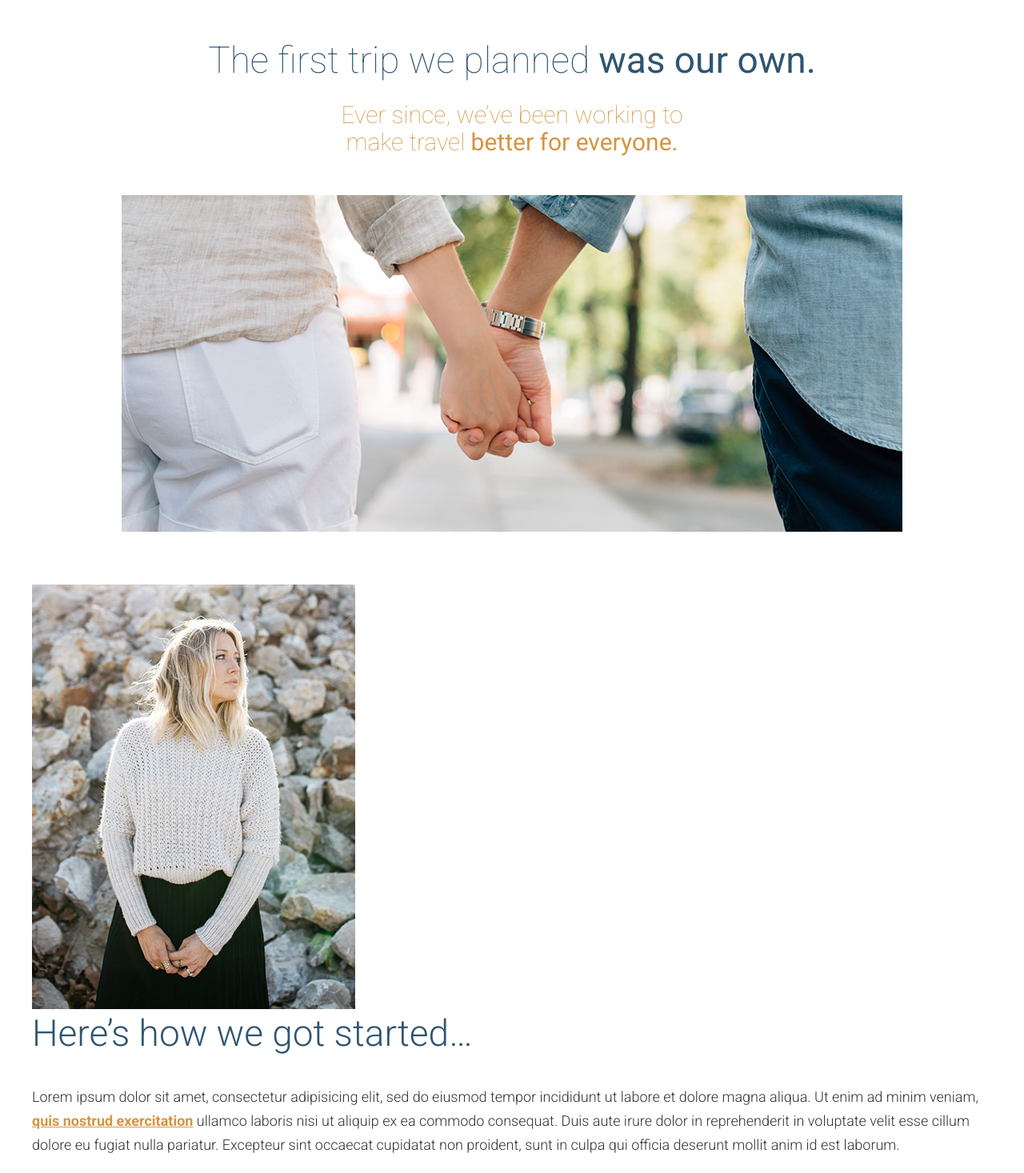
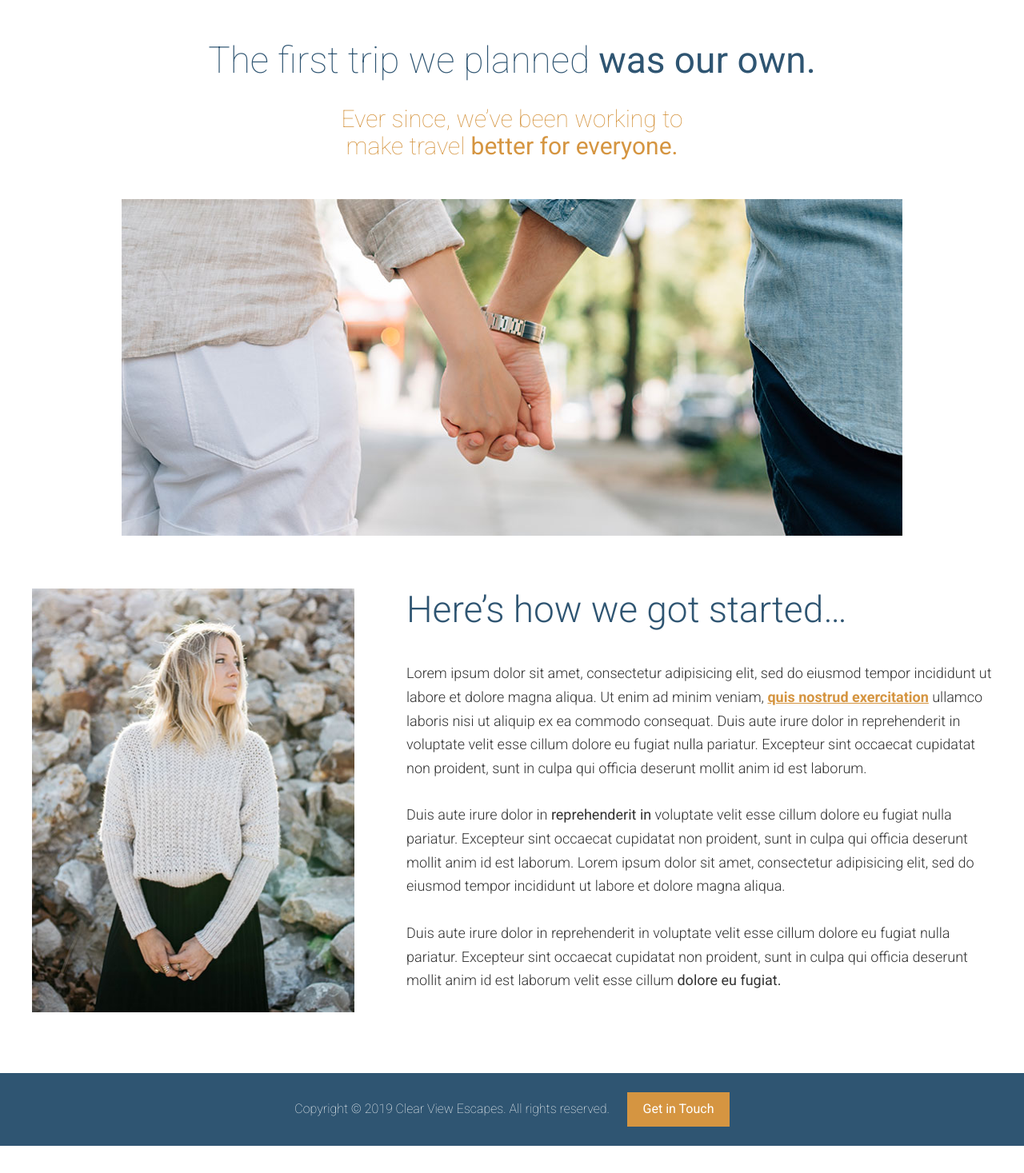
Before and after one commit to nva12/react-travel-site, a React (Create React App) app: page / in a window 1280 px wide. Shown: the part 678-2145 px from the top of the page at 80% size. After the commit the page ends 2111 px from the top, so only its background shows below. Built offline with nearby package versions, Linux system fonts and the light colour scheme.

Commit message:
complete OurBeginning section

```diff
--- /dev/null
+++ b/src/components/Column.js
@@ -0,0 +1,106 @@
+import React from 'react';
+import styled, { css } from 'styled-components';
+import { respondTo } from '../styles/mixins';
+
+const ColumContainer = styled.div`
+  ${(props) =>
+    props.col4Md &&
+    css`
+      ${respondTo.md`
+    float: left;
+    width: 33.33%;
+  `}
+    `}
+
+  ${(props) =>
+    props.col4MdLarger &&
+    css`
+      ${respondTo.md`
+    width: 37%;
+  `}
+    `}
+
+${(props) =>
+    props.col6Md &&
+    css`
+      ${respondTo.md`
+    float: left;
+    width: 50%;
+  `}
+    `}
+
+${(props) =>
+    props.col8Md &&
+    css`
+      ${respondTo.md`
+    float: left;
+    width: 66.66%;
+  `}
+    `}
+
+${(props) =>
+    props.col8MdSmaller &&
+    css`
+      ${respondTo.md`
+    width: 63%;
+  `}
+    `}
+
+
+    ${(props) =>
+    props.marginBottomUntilMd &&
+    css`
+      margin-bottom: 1rem;
+      ${respondTo.md`margin-bottom: 0;`}
+    `}
+
+${(props) =>
+    props.col4Lg &&
+    css`
+      ${respondTo.lg`
+    float: left;
+    width: 33.33%;
+  `}
+    `}
+
+${(props) =>
+    props.equalHeightAtLg &&
+    css`
+      & > div {
+        float: none;
+        display: flex;
+      }
+      ${respondTo.lg`
+    display: flex;
+  `}
+    `}
+`;
+
+const Column = ({ ...props }) => {
+  const {
+    col4Md,
+    col4MdLarger,
+    col6Md,
+    col8Md,
+    col8MdSmaller,
+    marginBottomUntilMd,
+    col4Lg,
+    equalHeightAtLg,
+  } = props;
+  return (
+    <ColumContainer
+      col4Md={col4Md}
+      col4MdLarger={col4MdLarger}
+      col6Md={col6Md}
+      col8Md={col8Md}
+      col8MdSmaller={col8MdSmaller}
+      marginBottomUntilMd={marginBottomUntilMd}
+      col4Lg={col4Lg}
+      equalHeightAtLg={equalHeightAtLg}
+    >
+      {props.children}
+    </ColumContainer>
+  );
+};
+
+export default Column;
--- a/src/components/Headline.js
+++ b/src/components/Headline.js
@@ -62,7 +62,7 @@ const StyledHeadline = styled.h2`
     `}
 `;
 
-const Headline = ({ ...props }) => {
+export const Headline2 = ({ ...props }) => {
   const {
     centered,
     secondary,
@@ -89,4 +89,30 @@ const Headline = ({ ...props }) => {
   );
 };
 
-export default Headline;
+export const Headline3 = ({ ...props }) => {
+  const {
+    centered,
+    secondary,
+    small,
+    narrow,
+    light,
+    smallMarginBottom,
+    largeMarginBottom,
+    noMarginTop,
+  } = props;
+  return (
+    <StyledHeadline
+      as="h3"
+      centered={centered}
+      secondary={secondary}
+      small={small}
+      narrow={narrow}
+      light={light}
+      smallMarginBottom={smallMarginBottom}
+      largeMarginBottom={largeMarginBottom}
+      noMarginTop={noMarginTop}
+    >
+      {props.children}
+    </StyledHeadline>
+  );
+};
--- a/src/components/OurBeginning.js
+++ b/src/components/OurBeginning.js
@@ -1,27 +1,21 @@
 import React from 'react';
 import GenericContentContainer from './GenericContentContainer';
-import Headline from './Headline';
+import { Headline2, Headline3 } from './Headline';
 import PageSection from './PageSection';
 import Wrapper from './Wrapper';
+import Row from './Row';
+import Column from './Column';
 
 const OurBeginning = () => (
   <PageSection id="our-beginning">
     <Wrapper>
-      <Headline centered light smallMarginBottom>
+      <Headline2 centered light smallMarginBottom>
         The first trip we planned <strong>was our own.</strong>
-      </Headline>
-      <Headline
-        as={'h3'}
-        centered
-        secondary
-        small
-        narrow
-        light
-        largeMarginBottom
-      >
+      </Headline2>
+      <Headline3 centered secondary small narrow light largeMarginBottom>
         Ever since, we&rsquo;ve been working to make travel{' '}
         <strong>better for everyone.</strong>
-      </Headline>
+      </Headline3>
       <Wrapper isNested isMedium hasMarginBottom>
         <img
           sizes={'(min-width: 970px) 976px, 100vw'}
@@ -32,6 +26,8 @@ const OurBeginning = () => (
           alt={'Couple walking down a street.'}
         />
       </Wrapper>
+      <Row gutters>
+        <Column col4Md col4MdLarger marginBottomUntilMd>
           <picture>
             <source
               sizes={'404px'}
@@ -57,32 +53,40 @@ const OurBeginning = () => (
               alt={'Our founder, Jane Doe'}
             />
           </picture>
+        </Column>
+        <Column col8Md col8MdSmaller>
           <GenericContentContainer>
-        <Headline noMarginTop>Here&rsquo;s how we got started&hellip;</Headline>
+            <Headline2 noMarginTop>
+              Here&rsquo;s how we got started&hellip;
+            </Headline2>
             <p>
               Lorem ipsum dolor sit amet, consectetur adipisicing elit, sed do
-          eiusmod tempor incididunt ut labore et dolore magna aliqua. Ut enim ad
-          minim veniam, <a href="/">quis nostrud exercitation</a> ullamco
-          laboris nisi ut aliquip ex ea commodo consequat. Duis aute irure dolor
-          in reprehenderit in voluptate velit esse cillum dolore eu fugiat nulla
-          pariatur. Excepteur sint occaecat cupidatat non proident, sunt in
-          culpa qui officia deserunt mollit anim id est laborum.
+              eiusmod tempor incididunt ut labore et dolore magna aliqua. Ut
+              enim ad minim veniam, <a href="/">quis nostrud exercitation</a>{' '}
+              ullamco laboris nisi ut aliquip ex ea commodo consequat. Duis aute
+              irure dolor in reprehenderit in voluptate velit esse cillum dolore
+              eu fugiat nulla pariatur. Excepteur sint occaecat cupidatat non
+              proident, sunt in culpa qui officia deserunt mollit anim id est
+              laborum.
             </p>
             <p>
-          Duis aute irure dolor in <strong>reprehenderit in</strong> voluptate
-          velit esse cillum dolore eu fugiat nulla pariatur. Excepteur sint
-          occaecat cupidatat non proident, sunt in culpa qui officia deserunt
-          mollit anim id est laborum. Lorem ipsum dolor sit amet, consectetur
-          adipisicing elit, sed do eiusmod tempor incididunt ut labore et dolore
-          magna aliqua.
+              Duis aute irure dolor in <strong>reprehenderit in</strong>{' '}
+              voluptate velit esse cillum dolore eu fugiat nulla pariatur.
+              Excepteur sint occaecat cupidatat non proident, sunt in culpa qui
+              officia deserunt mollit anim id est laborum. Lorem ipsum dolor sit
+              amet, consectetur adipisicing elit, sed do eiusmod tempor
+              incididunt ut labore et dolore magna aliqua.
             </p>
             <p>
-          Duis aute irure dolor in reprehenderit in voluptate velit esse cillum
-          dolore eu fugiat nulla pariatur. Excepteur sint occaecat cupidatat non
-          proident, sunt in culpa qui officia deserunt mollit anim id est
-          laborum velit esse cillum <strong>dolore eu fugiat.</strong>
+              Duis aute irure dolor in reprehenderit in voluptate velit esse
+              cillum dolore eu fugiat nulla pariatur. Excepteur sint occaecat
+              cupidatat non proident, sunt in culpa qui officia deserunt mollit
+              anim id est laborum velit esse cillum{' '}
+              <strong>dolore eu fugiat.</strong>
             </p>
           </GenericContentContainer>
+        </Column>
+      </Row>
     </Wrapper>
   </PageSection>
 );
--- /dev/null
+++ b/src/components/Row.js
@@ -0,0 +1,34 @@
+import React from 'react';
+import styled, { css } from 'styled-components';
+import { respondTo, clearfix } from '../styles/mixins';
+
+const RowContainer = styled.div`
+  ${clearfix}
+
+  ${(props) =>
+    props.paddingTop &&
+    css`
+      padding-top: 80px;
+    `}
+
+${(props) =>
+    props.gutters &&
+    css`
+      margin-right: -65px;
+
+      & > div {
+        padding-right: 65px;
+      }
+    `} /* add styles for gutters small and large if it works like this */
+`;
+
+const Row = ({ ...props }) => {
+  const { paddingTop, gutters } = props;
+  return (
+    <RowContainer paddingTop={paddingTop} gutters={gutters}>
+      {props.children}
+    </RowContainer>
+  );
+};
+
+export default Row;
```
Lines whose indentation alone changed are shown as unchanged.
